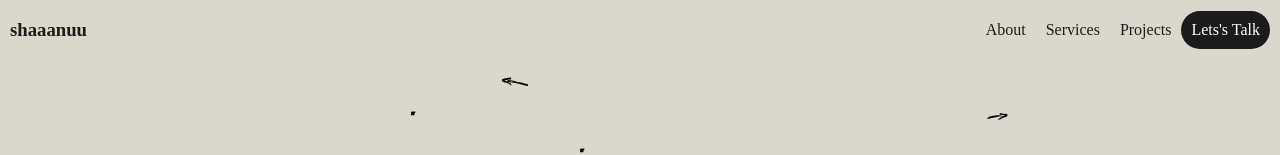
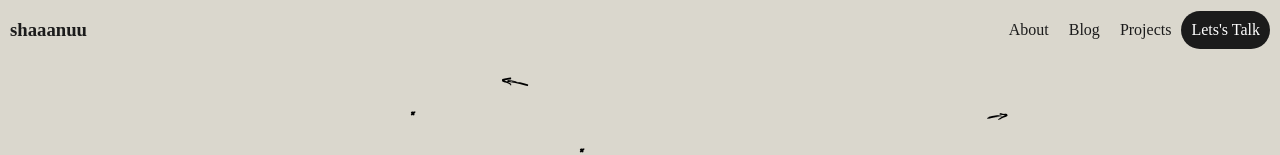
Before and after one commit to shaaanuu/portfolio, a React (Vite) app: page / in a window 1280 px wide. Shown: the top 155 px of the page. Built offline with nearby package versions, Linux system fonts and the light colour scheme; a web font is replaced by a local one.

Commit message:
added react route

```diff
--- a/package.json
+++ b/package.json
@@ -15,6 +15,7 @@
     "rc-dropdown": "^4.1.0",
     "react": "^18.2.0",
     "react-dom": "^18.2.0",
+    "react-router-dom": "^6.22.3",
     "sass": "^1.69.5"
   },
   "devDependencies": {
--- a/src/heroTailSec/HeroTailSec.jsx
+++ b/src/heroTailSec/HeroTailSec.jsx
@@ -3,7 +3,7 @@ import "./HeroTailSec.scss";
 
 export const HeroTailSec = () => {
   return (
-    <div className="HeroTailSec">
+    <div className="HeroTailSec" id="about">
       <h1>
         Crafting unified digital experiences across platforms, ensuring a warm
         welcome into a world of seamless connectivity.
--- a/src/navBar/NavBar.jsx
+++ b/src/navBar/NavBar.jsx
@@ -4,6 +4,7 @@ import { motion } from "framer-motion";
 import { IconMenu } from "@tabler/icons-react";
 import Dropdown from "rc-dropdown";
 import "rc-dropdown/assets/index.css";
+import { BrowserRouter as Router } from "react-router-dom";
 
 export const NavBar = () => {
   const onClick = () => {
@@ -29,11 +30,11 @@ export const NavBar = () => {
         <a href="#">shaaanuu</a>
       </h3>
       <div className="menu">
-        <div className="menu-items">
-          <a href="#">About</a>
-          <a href="#">Services</a>
-          <a href="#">Projects</a>
-        </div>
+        <Router className="menu-items">
+          <a href="#about">About</a>
+          <a href="/blog">Blog</a>
+          <a href="/">Projects</a>
+        </Router>
         <motion.div
           className="letsTalk"
           onClick={onClick}
```
Also changed, not shown: 1 other file (tests, documents, lock files or other folders).
